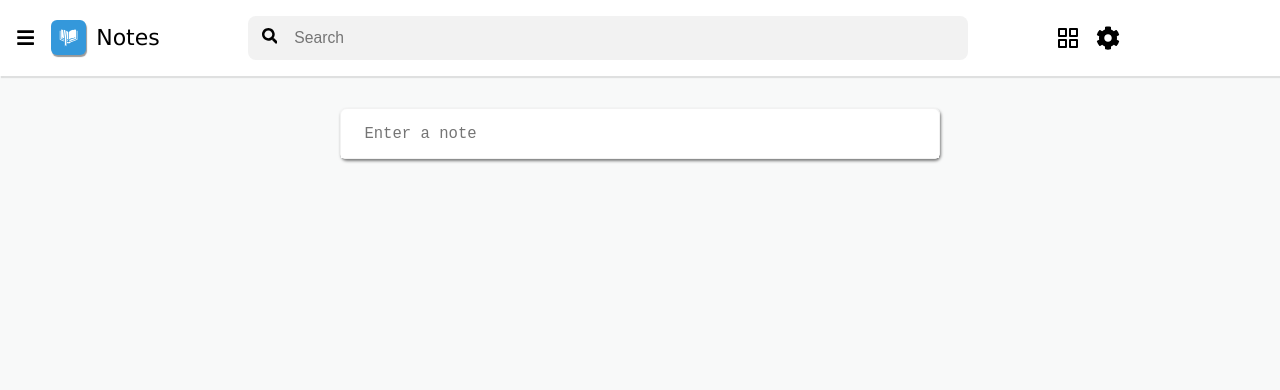
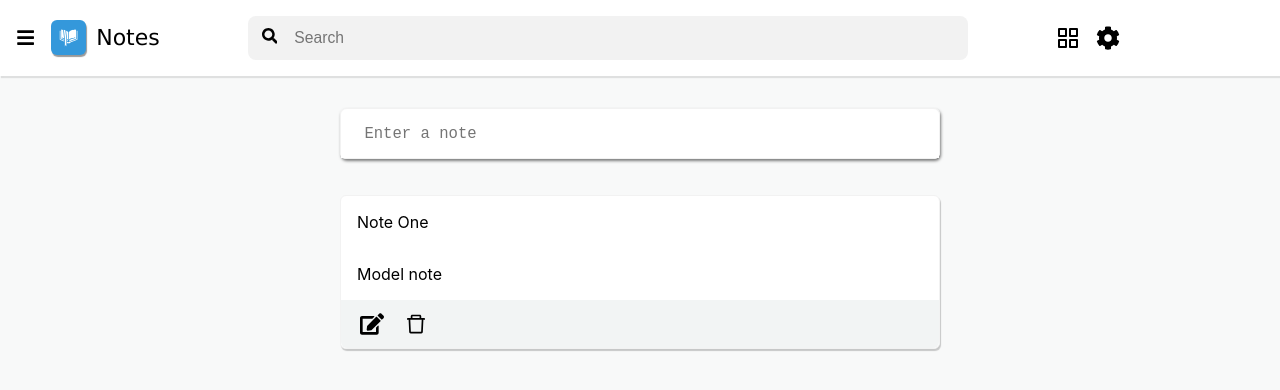
Before and after one commit to fcarlosdev/react-notes, a React (Create React App) app: page / in a window 1280 px wide. Shown: the top 390 px of the page. Built offline with nearby package versions, Linux system fonts and the light colour scheme.

Commit message:
Creating Note component and impoving the code.

```diff
--- a/src/App.js
+++ b/src/App.js
@@ -5,35 +5,32 @@ import NoteList from "./components/note_list/NoteList";
 import NavBar from "./components/navbar/NavBar";
 
 function App() {
-  const [notes, setNotes] = useState([]);
+  const [notes, setNotes] = useState([{id: 1, title:"Note One", content:"Model note"}]);
 
   const titleRef = useRef(null);
   const contentRef = useRef(null);
   const footerRef = useRef(null);
 
   const controlFormResize = action => {
-    if (action === "open") {
-      titleRef.current.style.display = "inline-block";
-      footerRef.current.style.display = "flex";
-    } else {
-      titleRef.current.style.display = "none";
-      footerRef.current.style.display = "none";
-    }
+    [titleRef.current.style.display, footerRef.current.style.display] =
+      action === "open" ? ["inline-block", "flex"] : ["none", "none"];
   };
 
   document.addEventListener("click", e => {
-    let action = (e.target.parentElement.classList[0] === "form-note") ? "open" : "close";
-    controlFormResize(action);
+    controlFormResize(e.target.parentElement.classList[0] === "form-note" ? "open" : "close");
   });
 
   const handleSubmit = note => {
     if (note.title || note.content) {
-      note.id = (notes.length + 1);
+      note.id = notes.length + 1;
       setNotes([...notes, note]);
     }
     contentRef.current.style.height = "auto";
   };
 
+  // const handlEditNote = () => {
+
+  // }
 
   return (
     <div className="App">
@@ -46,7 +43,7 @@ function App() {
           footerRef: footerRef
         }}
       />
-      <NoteList notes={notes}/>
+      <NoteList notes={notes} />
     </div>
   );
 }
--- /dev/null
+++ b/src/components/Note/Note.js
@@ -0,0 +1,22 @@
+import React from "react";
+
+import { FaEdit } from "react-icons/fa";
+import { AiOutlineDelete } from "react-icons/ai";
+
+import "./note.css";
+
+const Note = ({note}) => {
+
+  return (
+    <div className="note">
+      <div className="note-title">{note.title}</div>
+      <div className="note-title">{note.content}</div>
+      <div className="note-footer">
+          <FaEdit />
+          <AiOutlineDelete />
+      </div>
+    </div>
+  );
+}
+
+export default Note;
--- /dev/null
+++ b/src/components/Note/note.css
@@ -0,0 +1,25 @@
+.note {
+    background-color: white;
+    border: 1px solid #f2f2f2;
+    margin-bottom: 20px;
+    border-radius: 6px;
+    box-shadow: 1px 2px 1px rgba(0, 0, 0,.2);
+  }
+
+  .note-title {
+    padding: 1em;
+  }
+
+  .note-footer {
+    padding: .5em .8em;
+    display: flex;
+    align-items: center;
+    border-radius: 0 0 6px 6px;
+    background-color: #f2f4f4;
+    font-size: 1.5em;
+  }
+
+  .note-footer svg {
+      cursor: pointer;
+      margin-right: 20px;
+  }
--- a/src/components/note_list/NoteList.js
+++ b/src/components/note_list/NoteList.js
@@ -1,18 +1,12 @@
 import React from "react";
 
 import "./notelist.css";
+import Note from "../Note/Note";
 
 export default function NoteList({notes}) {
   return (
     <div className="notes">
-      {notes.map(note => {
-        return (
-          <div className="note" key={note.id}>
-            <div className="note-title">{note.title}</div>
-            <div className="note-title">{note.content}</div>
-          </div>
-        );
-      })}
+      {notes.map(note => <Note note={note} key={note.id} />)}
     </div>
   );
 }
--- a/src/components/note_list/notelist.css
+++ b/src/components/note_list/notelist.css
@@ -6,14 +6,3 @@
     display: flex;
     flex-direction: column;
   }
-
-  .note {
-    padding: 1em;
-    background-color: white;
-    border: 1px solid #f2f2f2;
-    margin-bottom: 20px;
-  }
-
-  .note-title {
-    padding: .5em 0;
-  }
```
